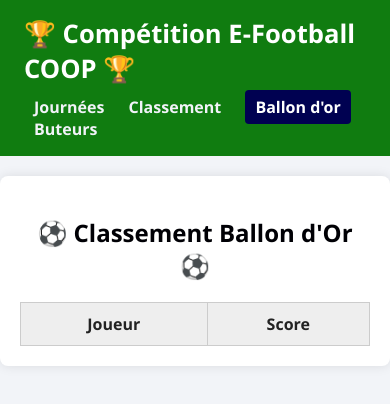
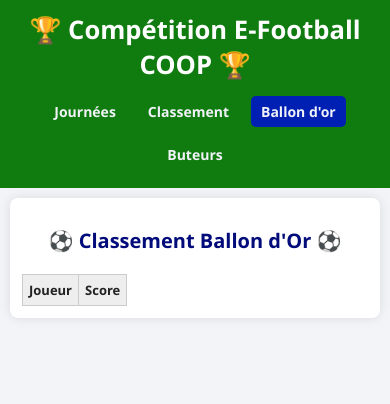
Before and after one commit to seba06200/coopLMefootball, a plain HTML site: page ballon.html in a window 390 px wide. Drawn offline with Linux system fonts and the light colour scheme; no server answers.

Commit message:
Update style.css

```diff
--- a/style.css
+++ b/style.css
@@ -1,4 +1,4 @@
-
+/* Style global */
 body {
   font-family: 'Segoe UI', sans-serif;
   background: #f2f4f8;
@@ -36,12 +36,18 @@ nav a:hover {
   text-decoration: underline;
 }
 
+nav a.active {
+  background-color: #001fb3;
+  padding: 6px 10px;
+  border-radius: 5px;
+}
+
 main {
   padding: 20px;
   max-width: 800px;
   margin: auto;
   background: white;
-  box-shadow: 0 0 12px rgba(0,0,0,0.1);
+  box-shadow: 0 0 12px rgba(0, 0, 0, 0.1);
   border-radius: 8px;
   margin-top: 20px;
 }
@@ -49,7 +55,7 @@ main {
 h2 {
   text-align: center;
   font-size: 1.5em;
-  color: #000005;
+  color: #010b7a;
 }
 
 table {
@@ -58,7 +64,8 @@ table {
   margin-top: 20px;
 }
 
-th, td {
+th,
+td {
   border: 1px solid #ccc;
   padding: 10px;
   text-align: center;
@@ -84,9 +91,50 @@ button:hover {
   background: #005ea0;
 }
 
-nav a.active {
-  background-color: #000151;
-  color: white;
-  padding: 6px 10px;
-  border-radius: 4px;
+/* Responsive Design */
+@media (max-width: 768px) {
+  header {
+    padding: 12px;
+    text-align: center;
+  }
+
+  nav {
+    display: flex;
+    flex-wrap: wrap;
+    justify-content: center;
+    margin-top: 8px;
+  }
+
+  nav a {
+    margin: 6px;
+    display: inline-block;
+    padding: 6px 10px;
+    font-size: 14px;
+  }
+
+  main {
+    padding: 12px;
+    margin: 10px;
+  }
+
+  table {
+    font-size: 13px;
+    display: block;
+    overflow-x: auto;
+  }
+
+  th,
+  td {
+    padding: 6px;
+  }
+
+  button {
+    width: 100%;
+    padding: 12px;
+    font-size: 16px;
+  }
+
+  h2 {
+    font-size: 20px;
+  }
 }
```
